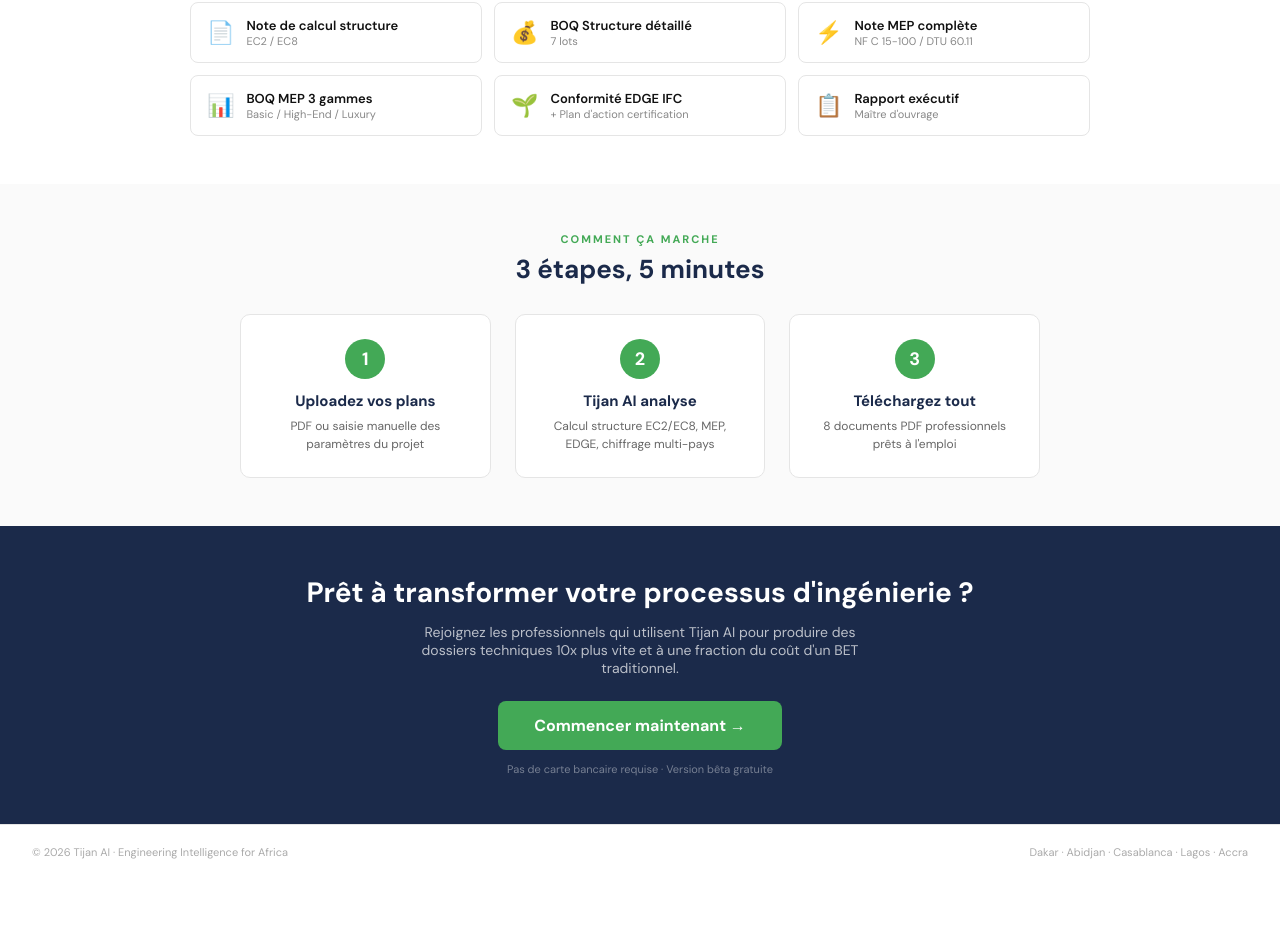
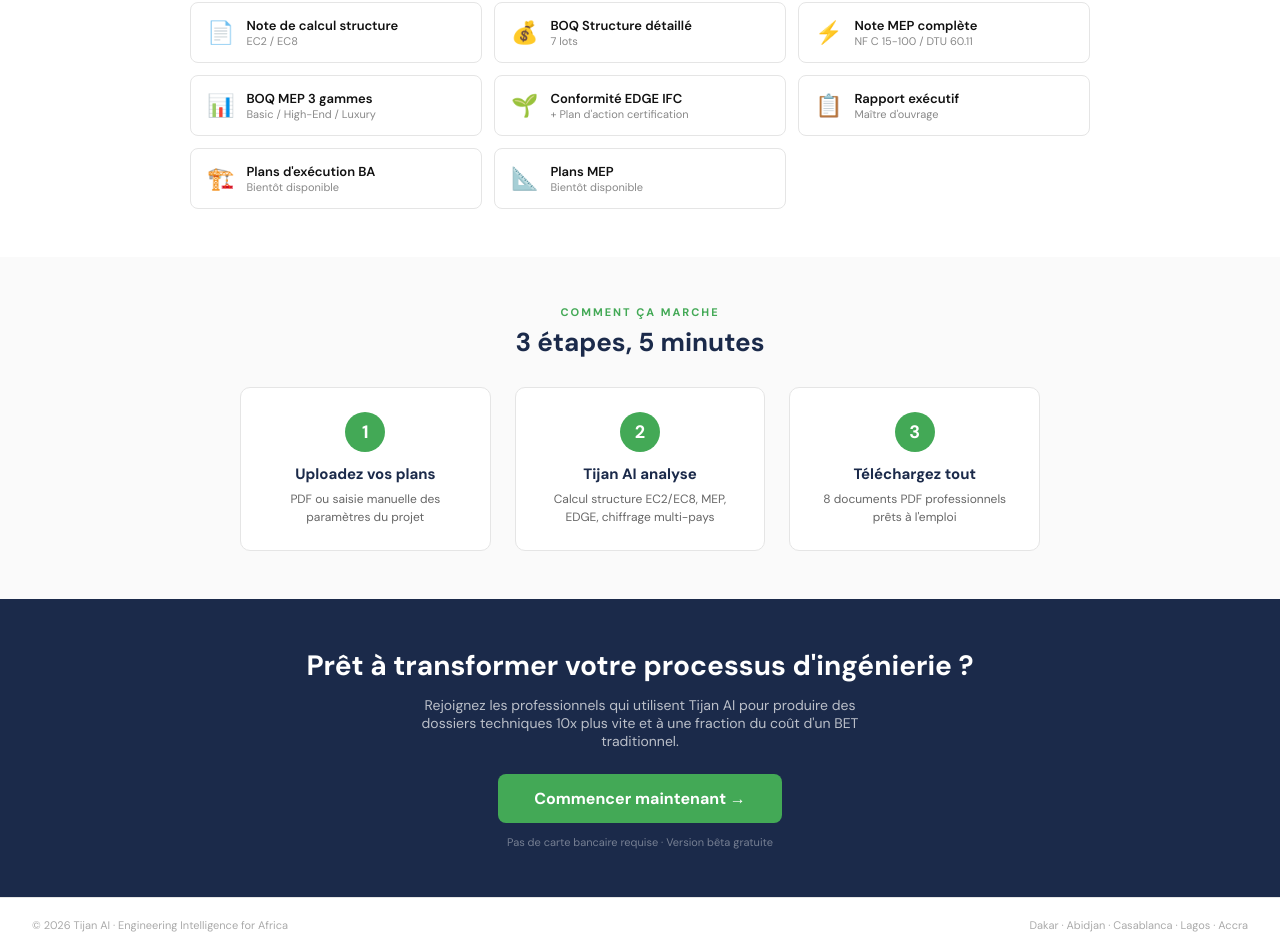
Before and after one commit to unicorn-builder/tijan-frontend, a React (Vite) app: page / in a window 1280 px wide. Shown: the part 1185-2130 px from the top of the page. Before the commit the page ends 2064 px from the top, so only its background shows below. Built offline with nearby package versions, Linux system fonts and the light colour scheme.

Commit message:
livrables — ajout Plans BA et MEP bientôt disponible

```diff
--- a/src/pages/Landing.jsx
+++ b/src/pages/Landing.jsx
@@ -19,6 +19,8 @@
   { label: 'BOQ MEP 3 gammes', norme: 'Basic / High-End / Luxury', icon: '📊' },
   { label: 'Conformité EDGE IFC', norme: '+ Plan d\'action certification', icon: '🌱' },
   { label: 'Rapport exécutif', norme: 'Maître d\'ouvrage', icon: '📋' },
+  { label: 'Plans d\'exécution BA', norme: 'Bientôt disponible', icon: '🏗️' },
+  { label: 'Plans MEP', norme: 'Bientôt disponible', icon: '📐' },
 ]
 
 const CHIFFRES = [
```
